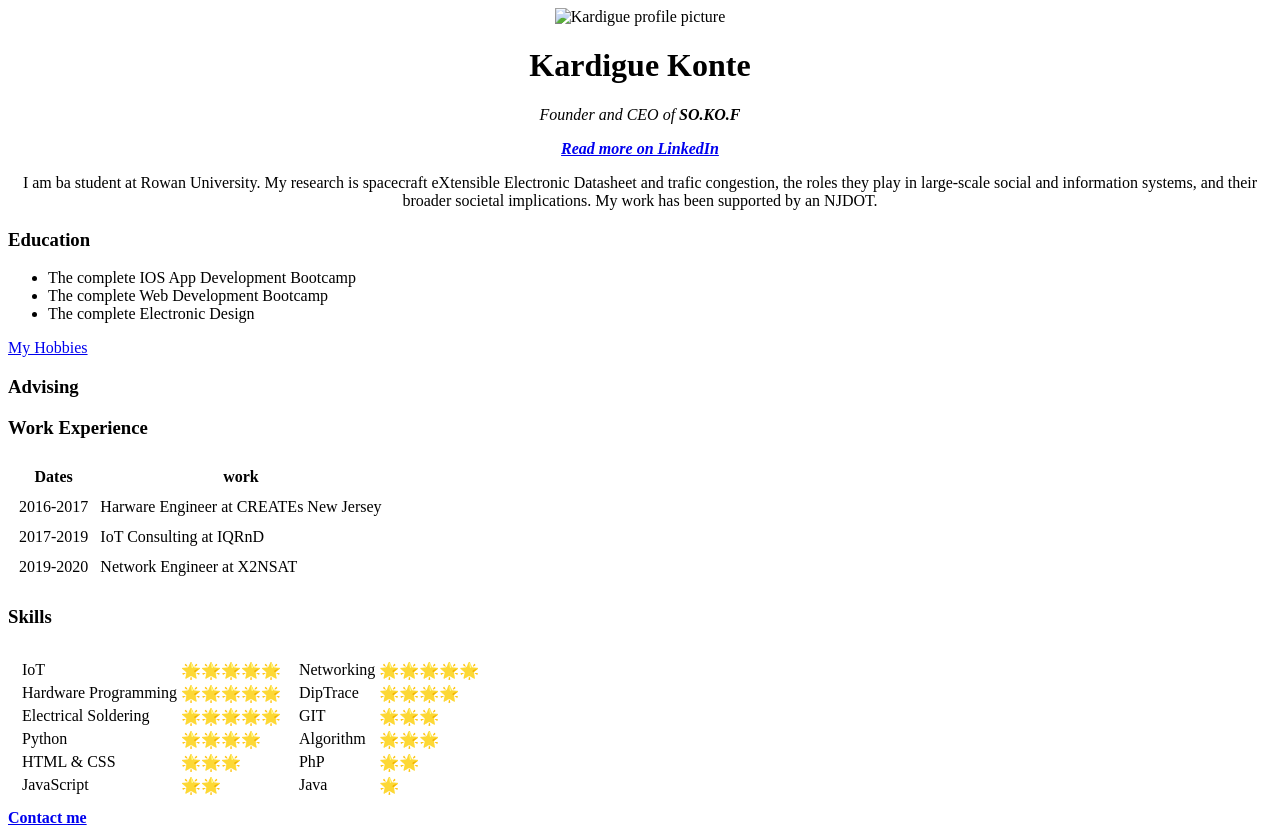
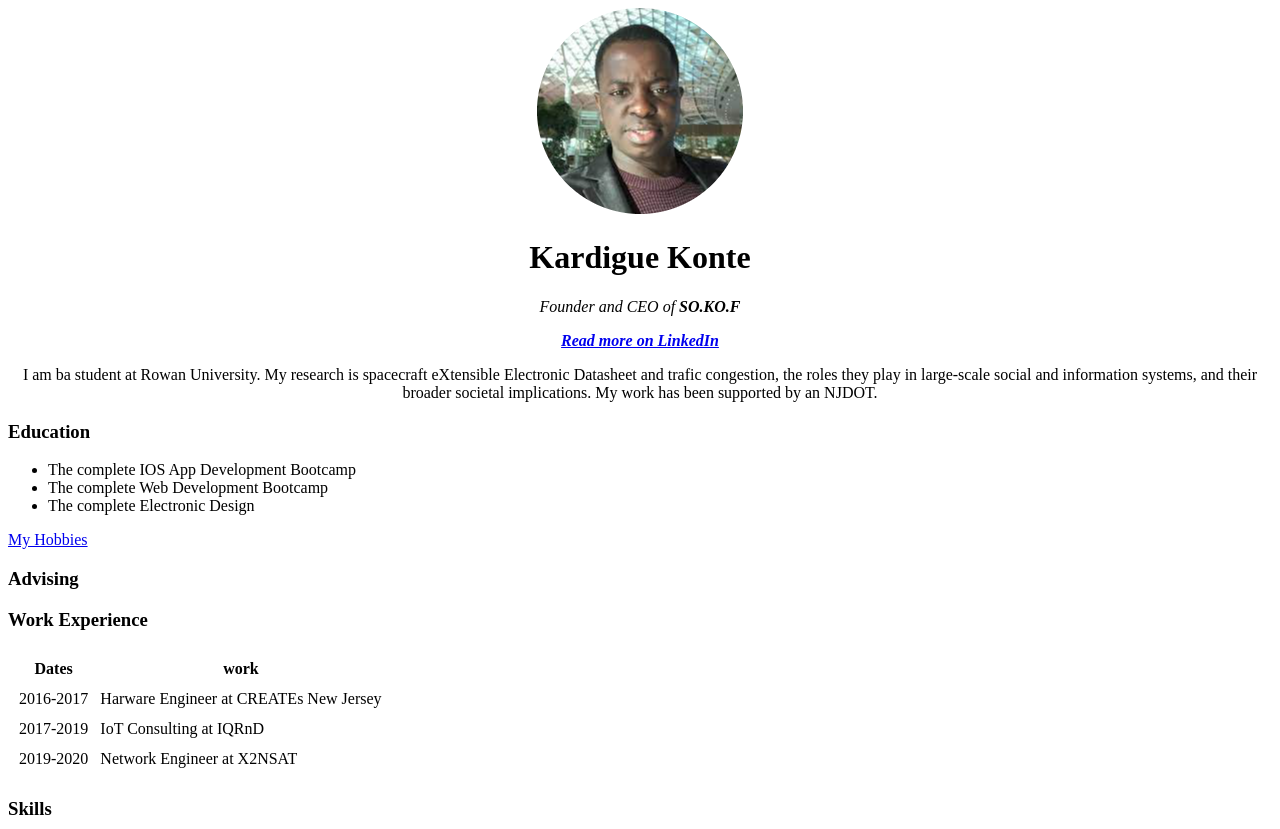
Before and after one commit to KardigueKonte/cv, a plain HTML site: page index.html in a window 1280 px wide. Shown: the top 829 px of the page. Drawn offline with Linux system fonts and the light colour scheme.

Commit message:
Update index.html

```diff
--- a/index.html
+++ b/index.html
@@ -8,7 +8,7 @@
 
 <body>
   <center>
-        <img src = "Image\circle.png" alt = "Kardigue profile picture">
+        <img src = "circle.png" alt = "Kardigue profile picture">
   <h1> Kardigue Konte</h1>
   <p><em>Founder and CEO of<strong> SO.KO.F</strong></em></p>
   <em><strong><a href ="https://www.linkedin.com/in/kardigue-konte-680509132/">Read more on LinkedIn</a></strong></em>
```
